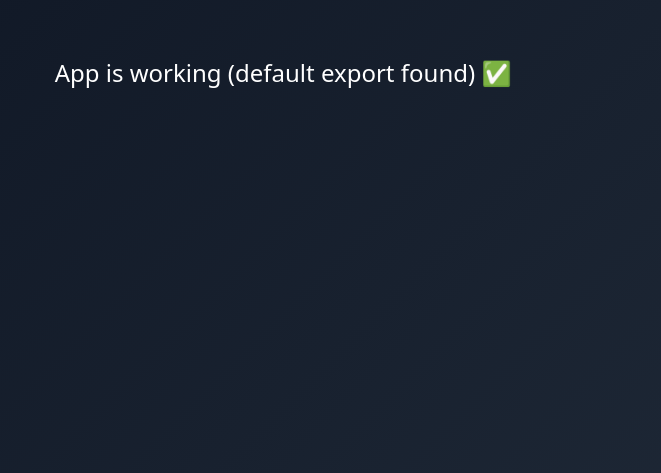
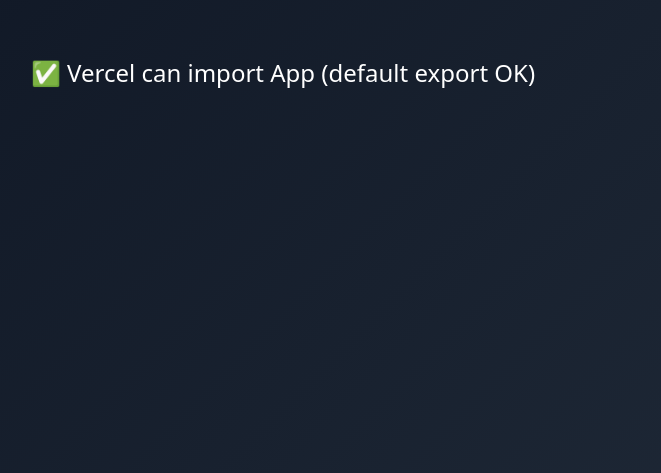
Before and after one commit to sebastianmartinmoreno-hub/demon-slayer-tennis, a React (Vite) app: page / in a window 1280 px wide. Shown: the part 327-800 px from the top of the page, without its empty margins (357-1018 px from the left). Built offline with nearby package versions, Linux system fonts and the light colour scheme.

Commit message:
Update App.jsx

```diff
--- a/src/App.jsx
+++ b/src/App.jsx
@@ -9,7 +9,7 @@
       color: "white",
       fontSize: 24
     }}>
-      App is working (default export found) ✅
+      ✅ Vercel can import App (default export OK)
     </div>
   );
 }
```
